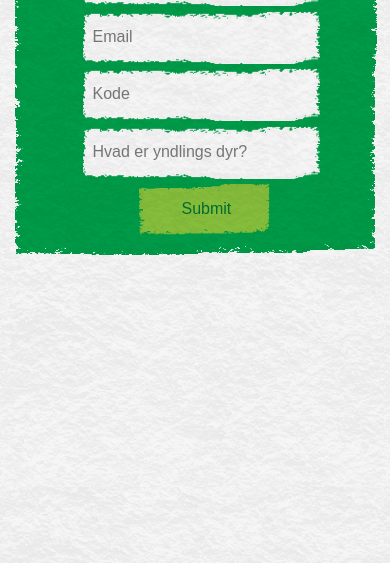
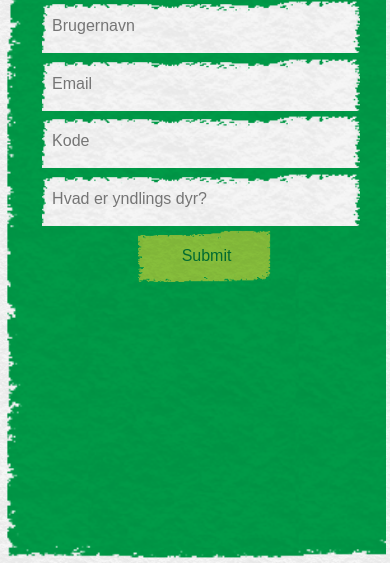
Before and after one commit to Veksoe/Narzux, a PHP site: page /register.php in a window 390 px wide. Shown: the part 281-844 px from the top of the page. Run offline with PHP 8.4, Linux system fonts and the light colour scheme.

Commit message:
Design - Narzux mobile
Created design for mobile version.

```diff
--- a/css/mobile.css
+++ b/css/mobile.css
@@ -1,25 +1,28 @@
 @CHARSET "ISO-8859-1";
 
-body {
-	background-image: none;
-}
+
 
 .main {
 	position: absolute;
 	top: 0%;
 	left: 0%;
-	width: 100%;
+	width: 98%;
 	height: 100%;
+	background-repeat: no-repeat;
+	background-size: cover;
+	margin-top: -1%;
+	margin-left: 1%;
+	background-image: url(img/Chatbasemobil.png);
 }
 
 .logo {
 	position: relative;
 	width: 55%;
 	height: 30%;
-	margin-left: 20%;
+	margin-left: 25%;
 }
 
-.input {
+input {
 	width: 80%;
 	margin-left: 10%;
 	margin-bottom: 1%;
@@ -29,6 +32,6 @@
 	margin-left: 10%;
 }
 
-.sendButton {
+input [type=submit] {
 	margin-left: 10%;
 }
--- a/register.php
+++ b/register.php
@@ -33,7 +33,7 @@
 <meta http-equiv="Content-Style-Type" content="text/css" />
 <link rel="stylesheet" href="css/style.css" media="screen" />
 <link rel="stylesheet" href="css/mobile.css"
-	media="handheld, only screen and (max-device-width:640px)" />
+	media="handheld, only screen and (max-device-width:1280px)" />
 <title>Opret bruger</title>
 </head>
 <body>
```
Also changed, not shown: css/img/Chatbasemobil.png (added).
